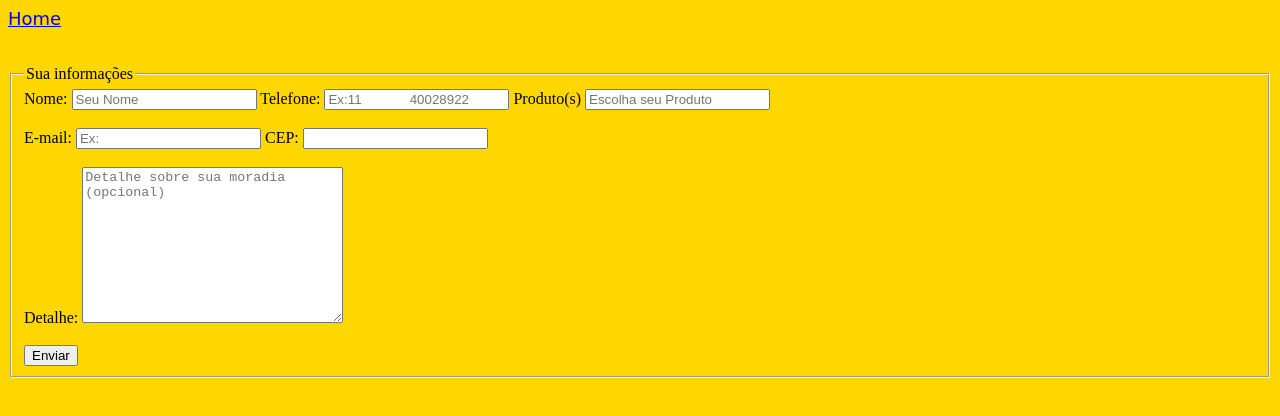
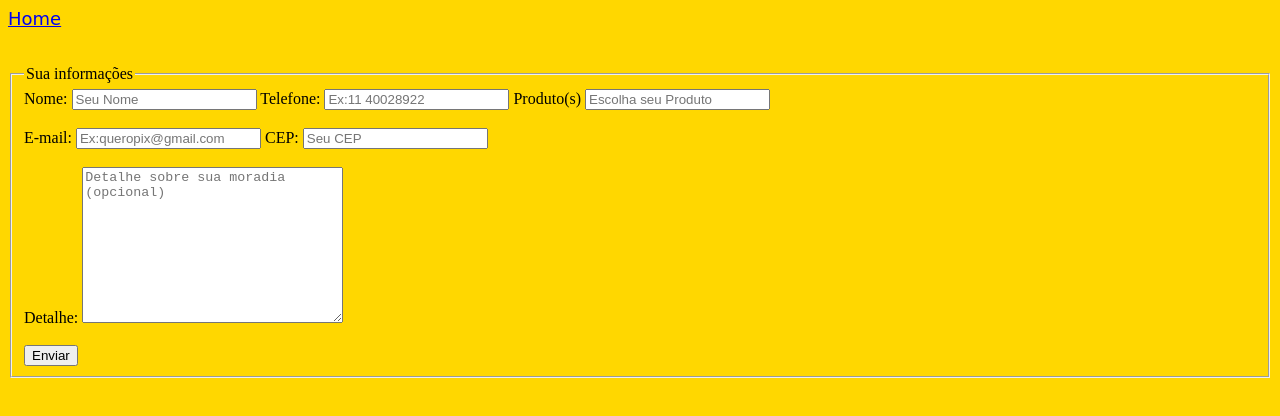
Before and after one commit to GabrielSourenga/ProjetoIOS-XY-, a plain HTML site: page HTML/servicos.html in a window 1280 px wide. Drawn offline with Linux system fonts and the light colour scheme.

Commit message:
Terminei a area de serviços

```diff
--- a/HTML/servicos.html
+++ b/HTML/servicos.html
@@ -25,8 +25,7 @@
             <input type="text" id="cNome" placeholder="Seu Nome">
 
             <label for="cTelefone">Telefone:</label>
-            <input type="number" id="cTelefone" placeholder="Ex:11
-            40028922">
+            <input type="number" id="cTelefone" placeholder="Ex:11 40028922">
 
             <label for="cProduto">Produto(s)</label>
             <input autocomplete="on" list="Produto" placeholder="Escolha seu Produto" id="cProduto" name="listaProduto">
@@ -39,10 +38,10 @@
 
             <br><br>
             <label for="cEmail">E-mail:</label>
-            <input type="email" id="cEmail" placeholder="Ex:">
+            <input type="email" id="cEmail" placeholder="Ex:queropix@gmail.com">
 
             <label for="cCep">CEP:</label>
-            <input type="number" id="cCep">
+            <input type="number" id="cCep" placeholder="Seu CEP">
 
             <br><br>
             <label for="cDetalhe">Detalhe:</label>
```
